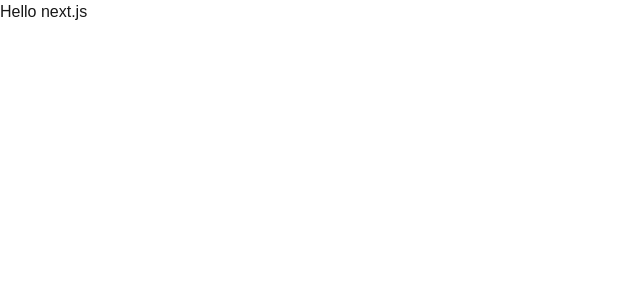
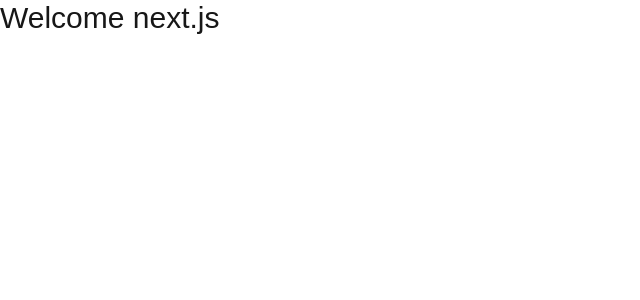
Before and after one commit to AbayTesfaye/Next.js-Learning, a Next.js app: page / in a window 1280 px wide. Shown: the top 300 px of the page, without its empty margins (0-640 px from the left). Built offline with nearby package versions, Linux system fonts and the light colour scheme.

Commit message:
nested route

```diff
--- /dev/null
+++ b/app/about/page.tsx
@@ -0,0 +1,8 @@
+import React from 'react'
+
+ const Page = () => {
+  return (
+    <div>About page</div>
+  )
+}
+export default Page
--- /dev/null
+++ b/app/dashboard/analytics/page.tsx
@@ -0,0 +1,7 @@
+import React from 'react'
+
+export default function page() {
+  return (
+    <div>Analaytics page</div>
+  )
+}
--- /dev/null
+++ b/app/dashboard/users/page.tsx
@@ -0,0 +1,7 @@
+import React from 'react'
+
+export default function page() {
+  return (
+    <div>users page</div>
+  )
+}
--- a/app/page.tsx
+++ b/app/page.tsx
@@ -1,8 +1,8 @@
-import Image from "next/image";
+
 
 export default function Home() {
-  console.log("who am i?");
+ console.log("what am i doning here...");
   return (
-    <h1>Hello next.js</h1>
+    <h1 className="text-3xl">Welcome next.js</h1>
   );
 }
```
